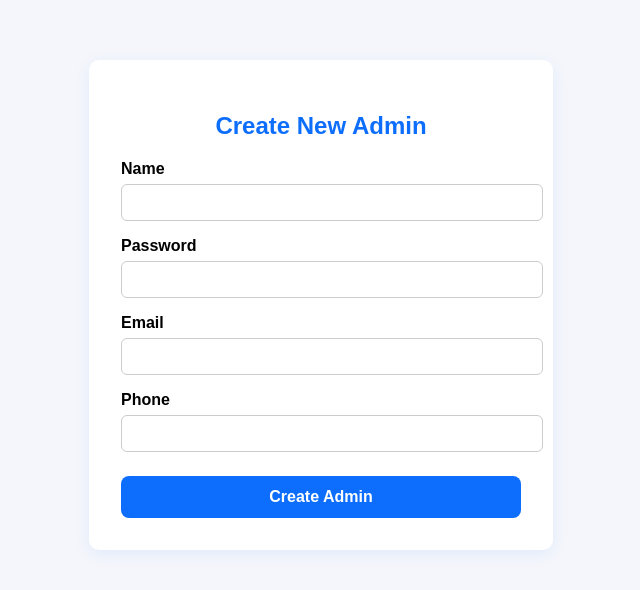
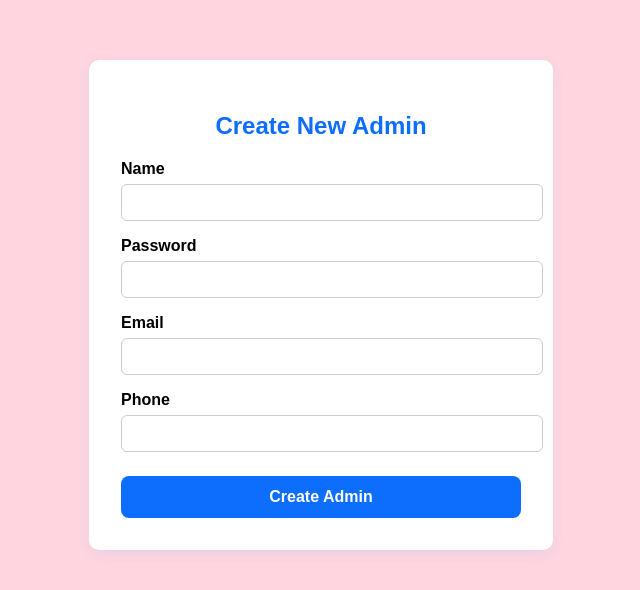
Before and after one commit to AMAYKJHA/esifarish, a PHP site: page /create_admin.php in a window 1280 px wide. Shown: the top 590 px of the page, without its empty margins (319-959 px from the left). Run offline with PHP 8.4, Linux system fonts and the light colour scheme; the visitor is signed in with stand-in values (Sample User, id 1).

Commit message:
minor changes

```diff
--- a/backend/create_admin.php
+++ b/backend/create_admin.php
@@ -37,7 +37,7 @@ if ($_SERVER['REQUEST_METHOD'] === 'POST') {
     <meta charset="UTF-8">
     <title>Create Admin</title>
     <style>
-        body { font-family: Arial, sans-serif; background: #f4f6fb; }
+        body { font-family: Arial, sans-serif; background: #ffd6e0; }
         .container { max-width: 400px; margin: 60px auto; background: #fff; padding: 32px; border-radius: 10px; box-shadow: 0 4px 16px rgba(13,110,253,0.08); }
         h2 { text-align: center; color: #0d6efd; }
         label { display: block; margin-top: 16px; font-weight: bold; }
```
